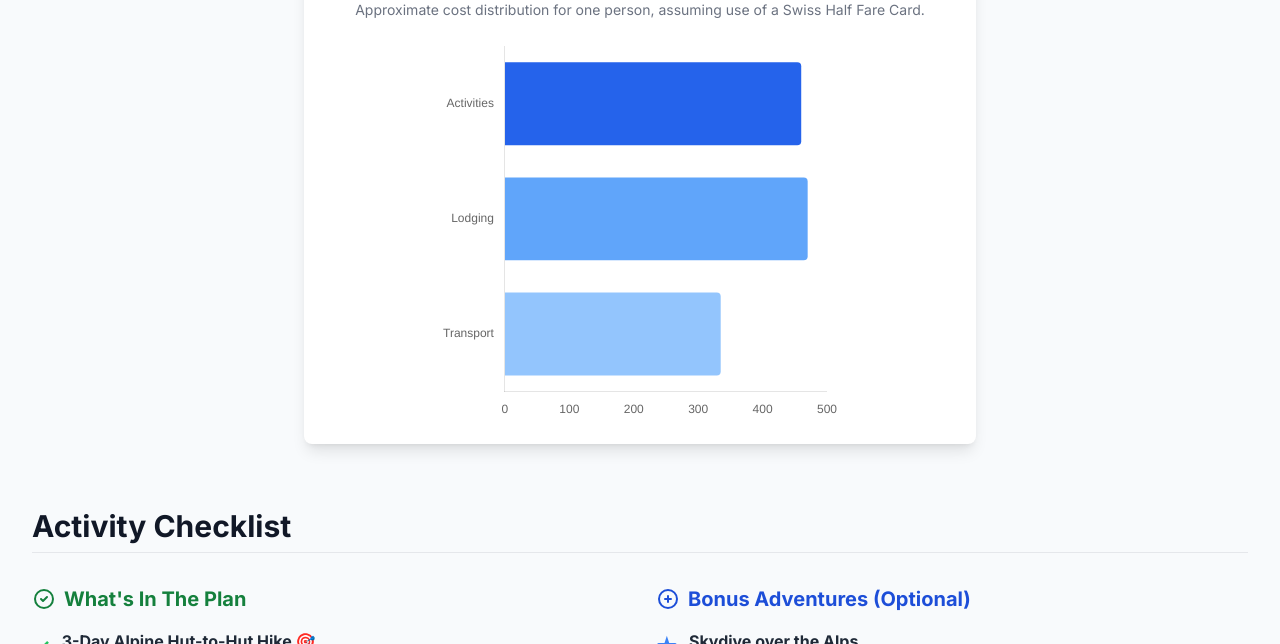
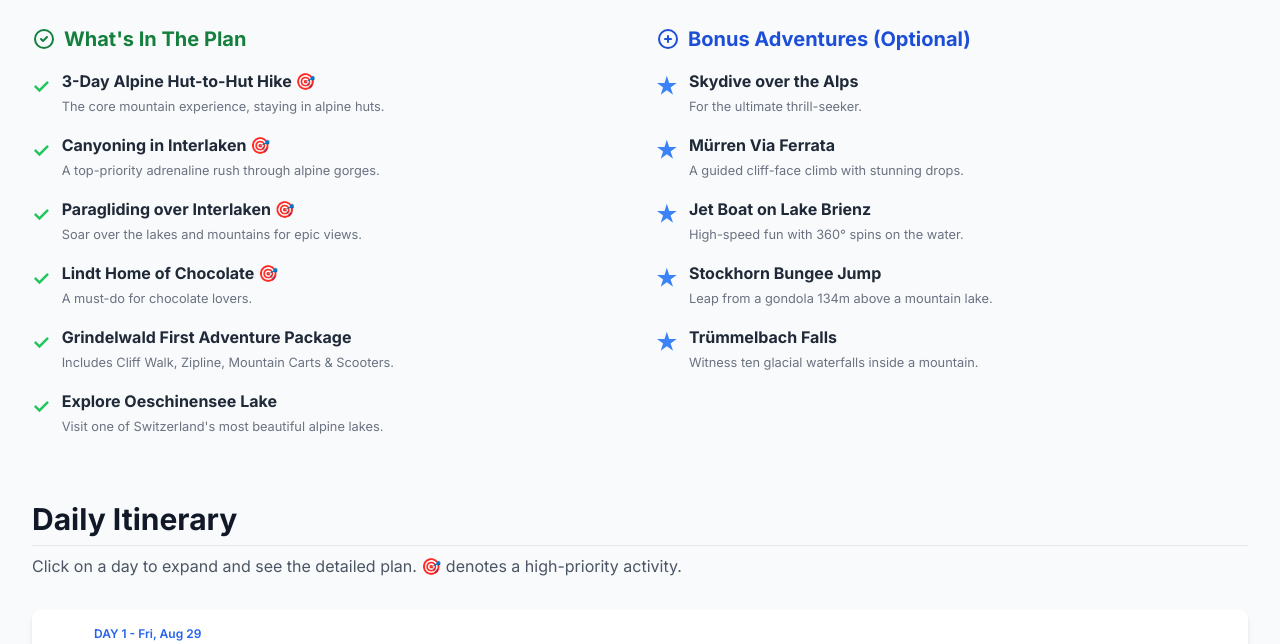
Before and after one commit to Max-Hitchings/swiss_option_1, a plain HTML site: page index.html in a window 1280 px wide. Shown: the part 597-1241 px from the top of the page. Drawn offline with nearby package versions, Linux system fonts and the light colour scheme.

Commit message:
remove cost breakdown

```diff
--- a/index.html
+++ b/index.html
@@ -120,21 +120,6 @@
             <p class="text-sm font-medium text-gray-500">Key Adventures</p>
             <p class="text-3xl font-bold text-blue-600">6+</p>
             <p class="text-xs text-gray-400">Hikes, Canyoning, Paragliding</p>
-          </div>
-        </div>
-
-        <div class="flex justify-center">
-          <div class="bg-white p-6 rounded-lg shadow-lg w-full max-w-2xl">
-            <h3 class="text-xl font-semibold mb-4 text-center">
-              Estimated Cost Breakdown
-            </h3>
-            <p class="text-sm text-gray-500 text-center mb-4">
-              Approximate cost distribution for one person, assuming use of a
-              Swiss Half Fare Card.
-            </p>
-            <div class="chart-container h-80 md:h-96">
-              <canvas id="costChart"></canvas>
-            </div>
           </div>
         </div>
       </section>
@@ -713,38 +698,7 @@
             .classList.add("tab-panel-active");
         });
 
-        const costChartCtx = document
-          .getElementById("costChart")
-          .getContext("2d");
-        new Chart(costChartCtx, {
-          type: "bar",
-          data: {
-            labels: ["Activities", "Lodging", "Transport"],
-            datasets: [
-              {
-                label: "Estimated Cost (CHF)",
-                data: [460, 470, 335],
-                backgroundColor: ["#2563eb", "#60a5fa", "#93c5fd"],
-                borderRadius: 4,
-              },
-            ],
-          },
-          options: {
-            indexAxis: "y",
-            responsive: true,
-            maintainAspectRatio: false,
-            plugins: {
-              legend: { display: false },
-              tooltip: {
-                callbacks: { label: (context) => `Est. CHF ${context.raw}` },
-              },
-            },
-            scales: {
-              x: { beginAtZero: true, grid: { display: false } },
-              y: { grid: { display: false } },
-            },
-          },
-        });
+        // Removed the cost chart script
 
         // FIX: Changed selector to exclude href="#" links to prevent error
         document
```
